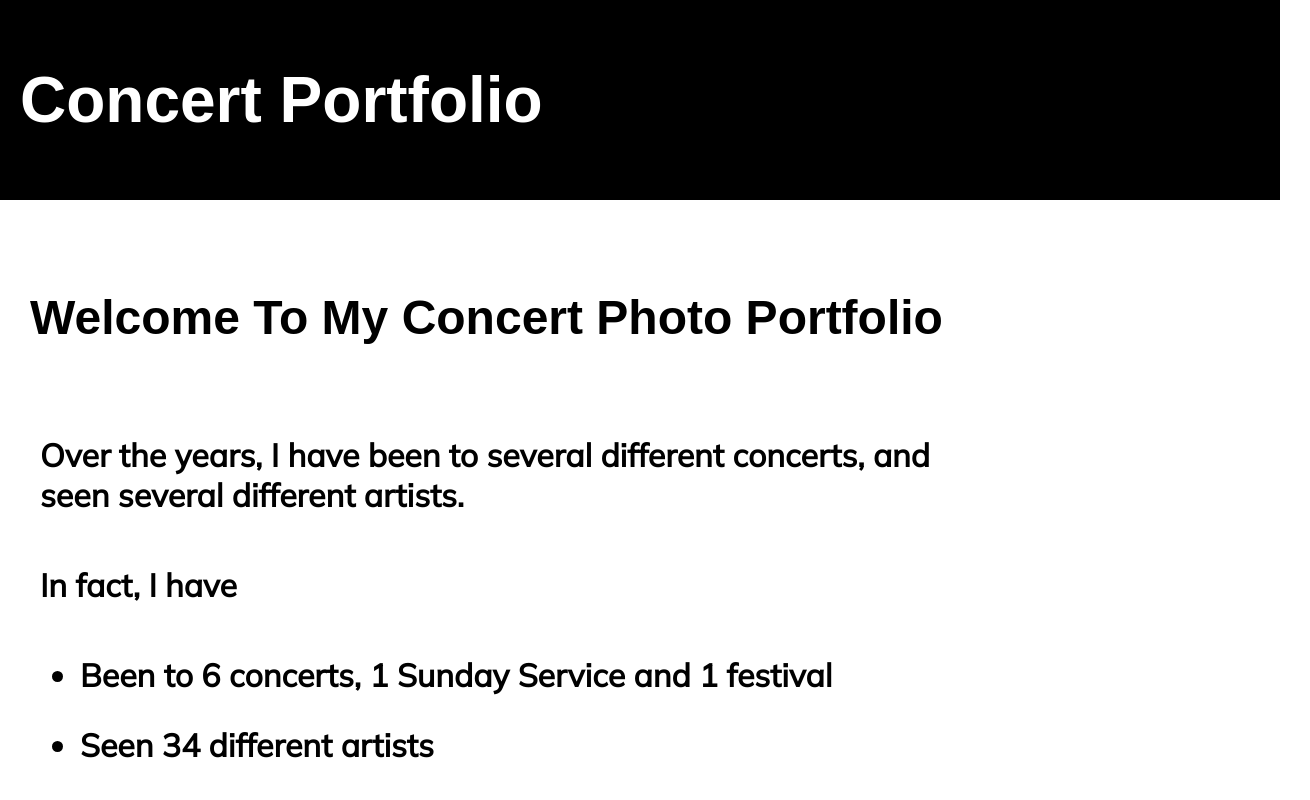
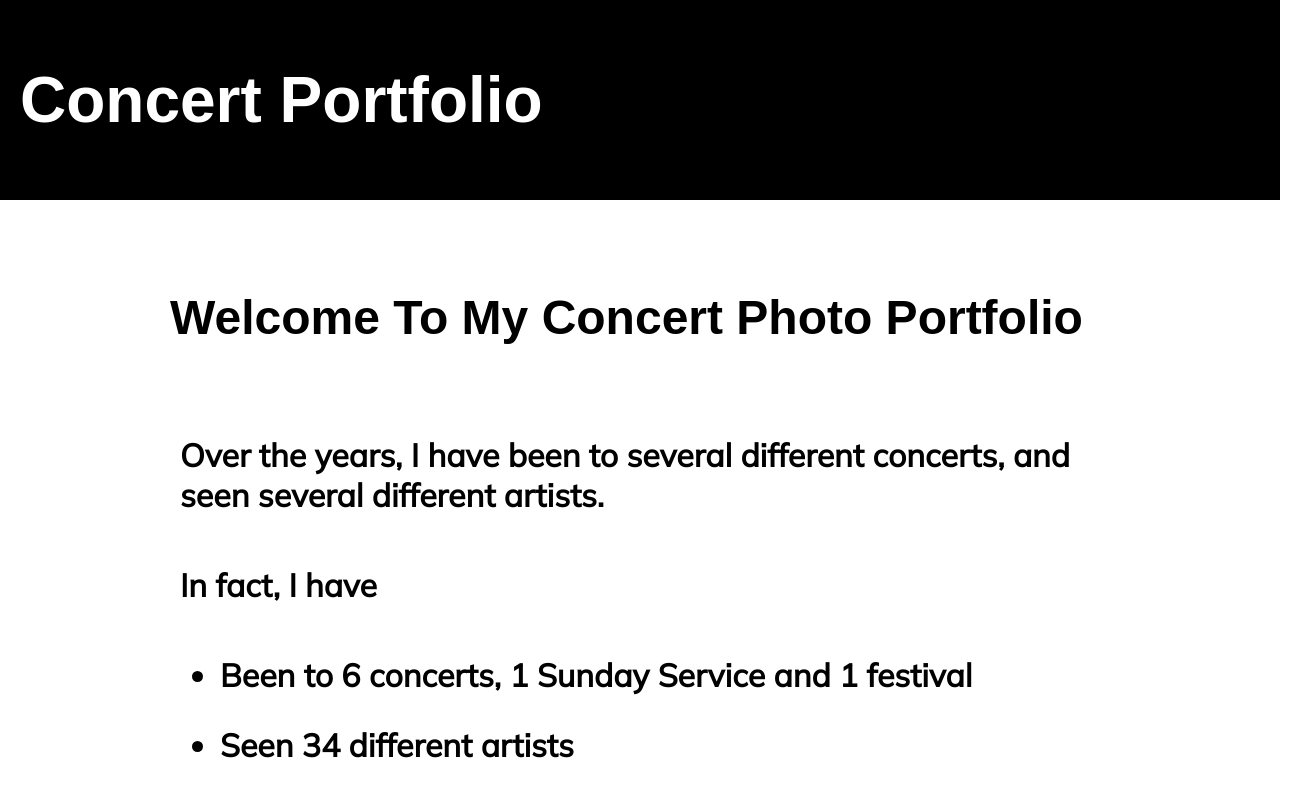
Before and after one commit to johnclimie/concertportfolio, a React (Create React App) app: page / in a window 1280 px wide. Shown: the top 800 px of the page, 1310 px wide, since content can reach past the window. Built offline with nearby package versions, Linux system fonts and the light colour scheme; a web font is replaced by a local one.

Commit message:
Fixed body element error

```diff
--- a/src/App.js
+++ b/src/App.js
@@ -11,7 +11,8 @@ function App() {
   // Returns Main application
   return (
     <div className="App">
-      <body>
+
+      <>
         <nav id='header'>
           <a href="/" id='home-link'>
             <h1 id='page-title'>Concert Portfolio</h1>
@@ -30,7 +31,7 @@ function App() {
 
           </Routes>
         </BrowserRouter>
-      </body>
+      </>
 
       <footer id='footer'>
         <h1>Created by John Climie</h1>
--- a/src/style.css
+++ b/src/style.css
@@ -7,7 +7,7 @@ html,body {
     padding: 0px;
     margin: 0px;
     min-height: 100vh;
-    overflow-x: initial !important;
+    overflow-x: hidden;
     position: relative;
 }
 
```
